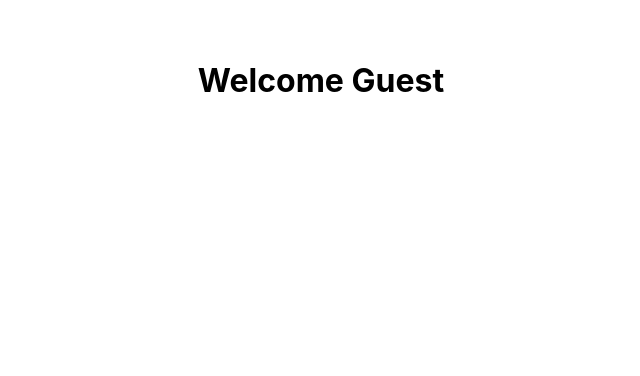
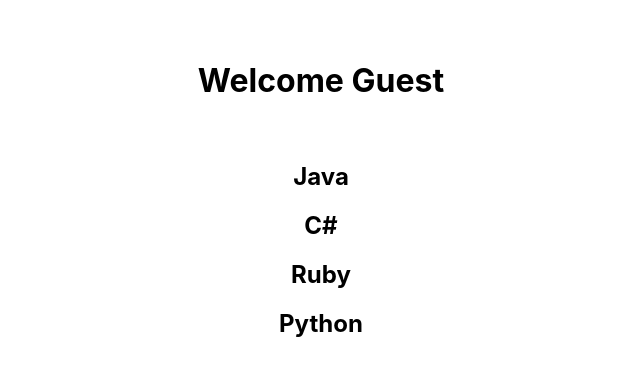
Before and after one commit to Elbie-em/React-Recap, a React (Create React App) app: page / in a window 1280 px wide. Shown: the top 376 px of the page, without its empty margins (319-959 px from the left). Built offline with nearby package versions, Linux system fonts and the light colour scheme.

Commit message:
Render NameList to App component

```diff
--- a/src/App.js
+++ b/src/App.js
@@ -1,5 +1,6 @@
 import './App.css';
 import UserGreeting from './components/UserGreeting'
+import NameList from './components/NameList'
 
 const App = () => {
   return (
@@ -7,6 +8,8 @@ const App = () => {
       <br />
       <br />
       <UserGreeting />
+      <br />
+      <NameList />
     </div>
   );
 }
```
